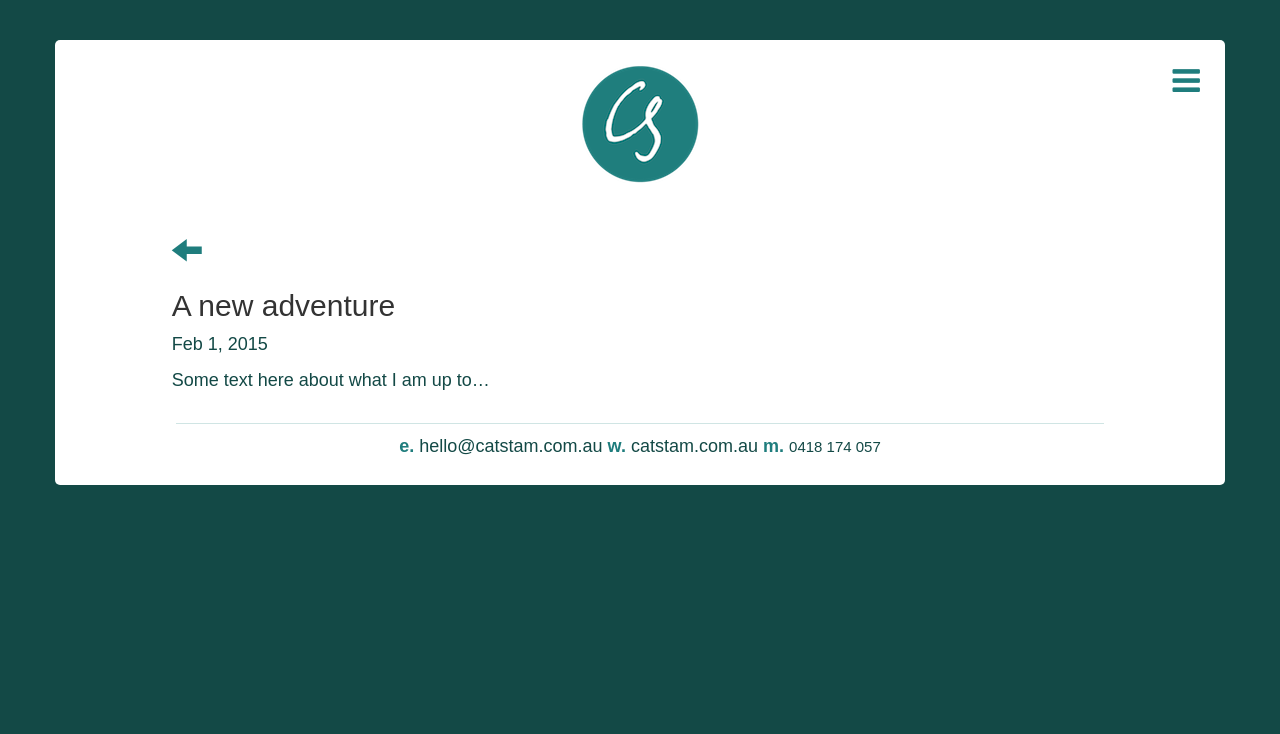
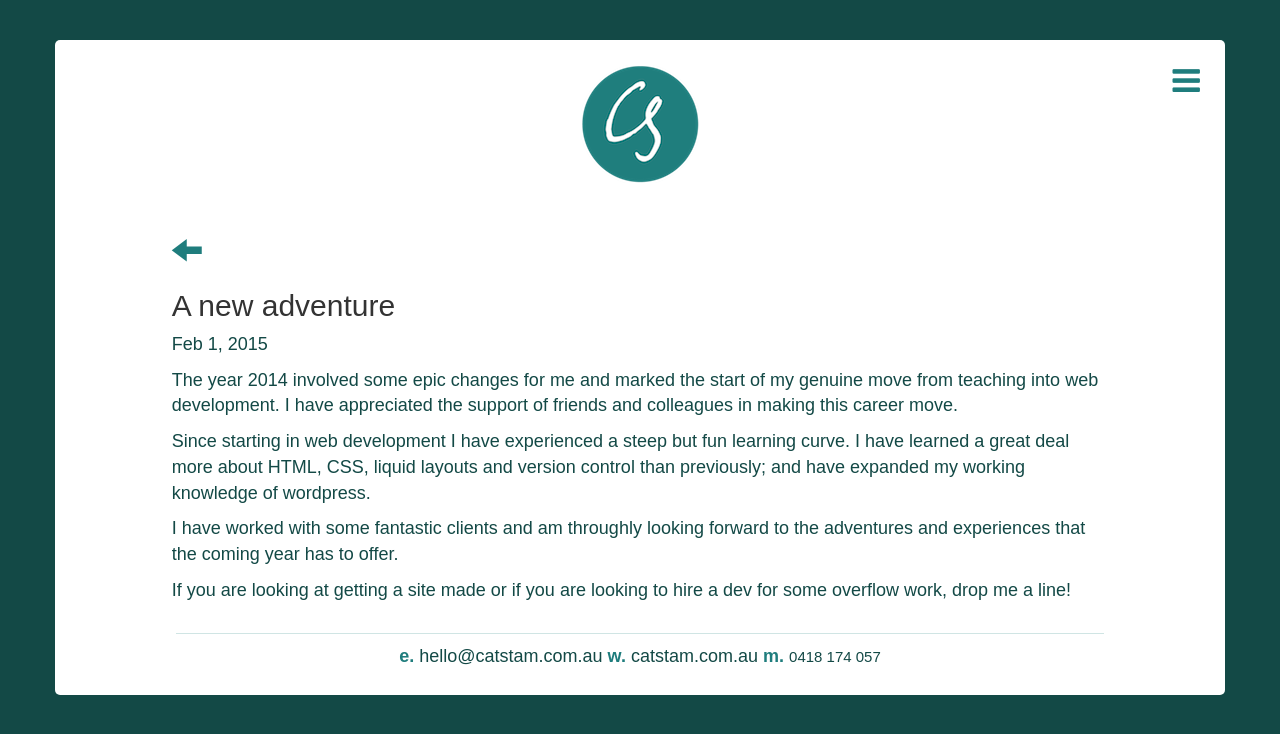
Before and after one commit to csstam/csstam.github.io, a Jekyll site: the page built from _posts/2015-02-01-a-new-adventure.markdown, in a window 1280 px wide. Shown: the top 734 px of the page. Built offline with Jekyll 4.4.1, drawn with Linux system fonts in a browser that asks for light colours; nearby versions of some CDN libraries.

Commit message:
first blog post

```diff
--- a/_posts/2015-02-01-a-new-adventure.markdown
+++ b/_posts/2015-02-01-a-new-adventure.markdown
@@ -5,4 +5,11 @@ date:   2015-02-01 15:00:00
 categories: web development
 ---
 
-Some text here about what I am up to...
+The year 2014 involved some epic changes for me and marked the start of my genuine move from teaching into web development. I have appreciated the support of friends and colleagues in making this career move.
+
+Since starting in web development I have experienced a steep but fun learning curve. I have learned a great deal more about HTML, CSS, liquid layouts and version control than previously; and have expanded my working knowledge of wordpress.
+
+
+I have worked with some fantastic clients and am throughly looking forward to the adventures and experiences that the coming year has to offer.
+
+If you are looking at getting a site made or if you are looking to hire a dev for some overflow work, drop me a line!
```
